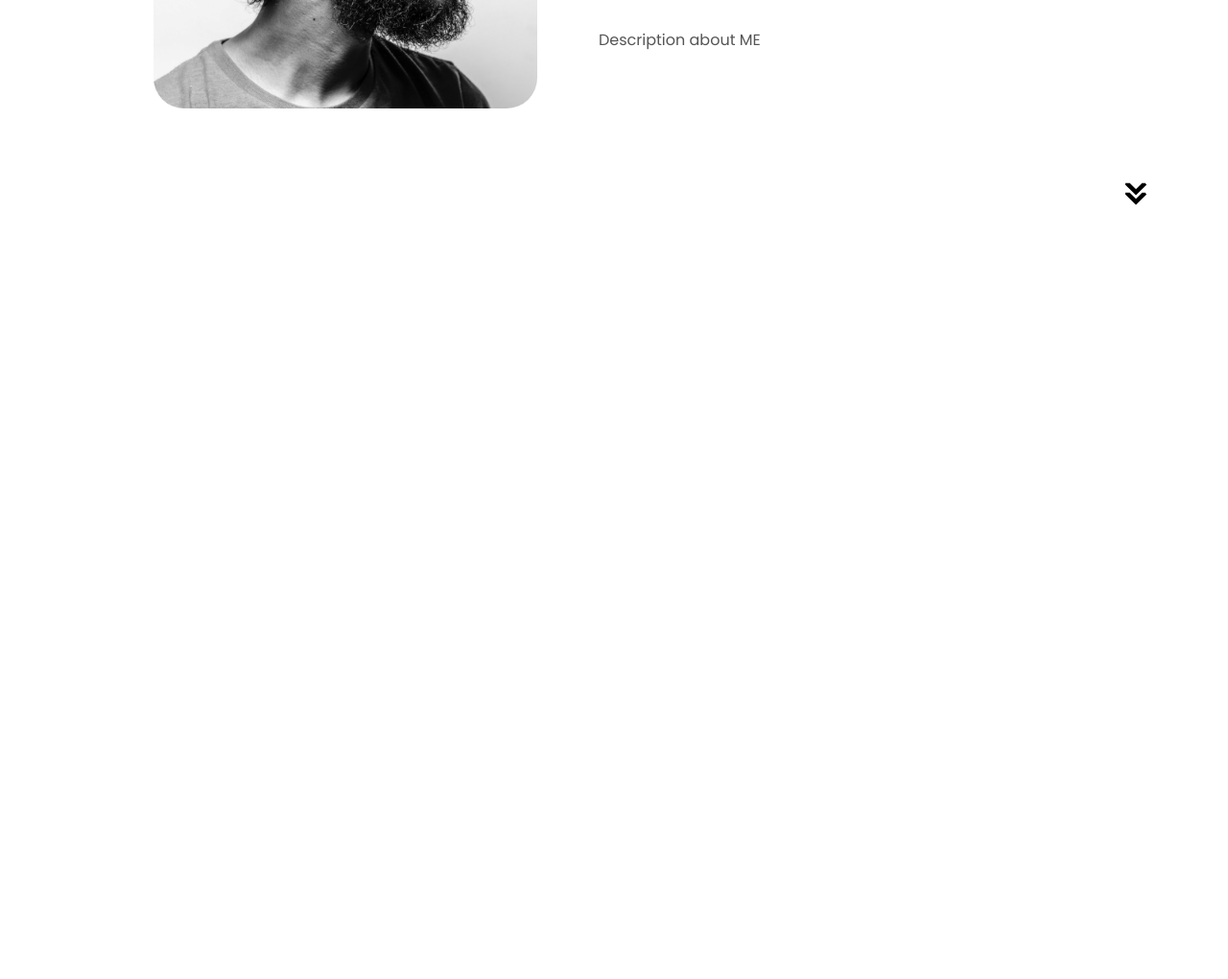
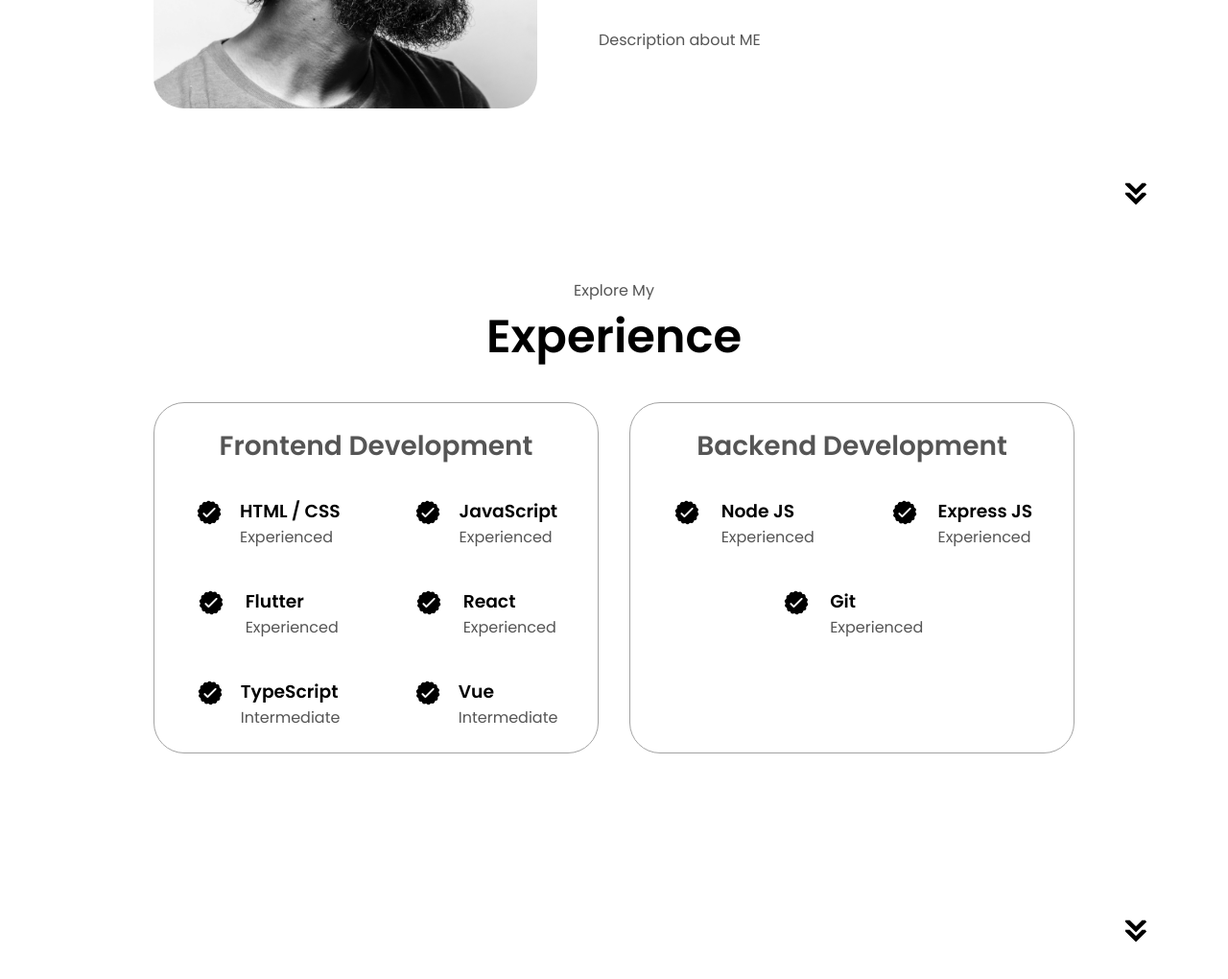
Before and after one commit to omarzouaoui1/portfolio, a plain HTML site: page index.html in a window 1280 px wide. Shown: the part 1286-2306 px from the top of the page at 96% size. Before the commit the page ends 1544 px from the top, so only its background shows below. Drawn offline with Linux system fonts and the light colour scheme.

Commit message:
Experience section done

```diff
--- a/index.html
+++ b/index.html
@@ -92,6 +92,133 @@
         <img src="./assets/arrow.png" alt="Arrow icon" class="icon arrow" onclick="location.href='./#experience'">
     </section>
 
+    <!-- EXPERIENCE SECTION -->
+    <section id="experience">
+        <p class="section__text__p1">Explore My</p>
+        <h1 class="title">Experience</h1>
+        <div class="experience-details-container">
+          <div class="about-containers">
+            <div class="details-container">
+              <h2 class="experience-sub-title">Frontend Development</h2>
+              <div class="article-container">
+                <article>
+                  <img
+                    src="./assets/checkmark.png"
+                    alt="Experience icon"
+                    class="icon"
+                  />
+                  <div>
+                    <h3>HTML / CSS</h3>
+                    <p>Experienced</p>
+                  </div>
+                </article>
+                <article>
+                  <img
+                    src="./assets/checkmark.png"
+                    alt="Experience icon"
+                    class="icon"
+                  />
+                  <div>
+                    <h3>JavaScript</h3>
+                    <p>Experienced</p>
+                  </div>
+                </article>
+                <article>
+                  <img
+                    src="./assets/checkmark.png"
+                    alt="Experience icon"
+                    class="icon"
+                  />
+                  <div>
+                    <h3>Flutter</h3>
+                    <p>Experienced</p>
+                  </div>
+                </article>
+                <article>
+                  <img
+                    src="./assets/checkmark.png"
+                    alt="Experience icon"
+                    class="icon"
+                  />
+                  <div>
+                    <h3>React</h3>
+                    <p>Experienced</p>
+                  </div>
+                </article>
+                <article>
+                    <img
+                      src="./assets/checkmark.png"
+                      alt="Experience icon"
+                      class="icon"
+                    />
+                    <div>
+                      <h3>TypeScript</h3>
+                      <p>Intermediate</p>
+                    </div>
+                  </article>
+                  <article>
+                    <img
+                      src="./assets/checkmark.png"
+                      alt="Experience icon"
+                      class="icon"
+                    />
+                    <div>
+                      <h3>Vue</h3>
+                      <p>Intermediate</p>
+                    </div>
+                  </article>
+              </div>
+            </div>
+            <div class="details-container">
+              <h2 class="experience-sub-title">Backend Development</h2>
+              <div class="article-container">
+                <article>
+                  <img
+                    src="./assets/checkmark.png"
+                    alt="Experience icon"
+                    class="icon"
+                  />
+                  <div>
+                    <h3>Node JS</h3>
+                    <p>Experienced</p>
+                  </div>
+                </article>
+                <article>
+                  <img
+                    src="./assets/checkmark.png"
+                    alt="Experience icon"
+                    class="icon"
+                  />
+                  <div>
+                    <h3>Express JS</h3>
+                    <p>Experienced</p>
+                  </div>
+                </article>
+                <article>
+                  <img
+                    src="./assets/checkmark.png"
+                    alt="Experience icon"
+                    class="icon"
+                  />
+                  <div>
+                    <h3>Git</h3>
+                    <p>Experienced</p>
+                  </div>
+                </article>
+              </div>
+            </div>
+          </div>
+        </div>
+        <img
+          src="./assets/arrow.png"
+          alt="Arrow icon"
+          class="icon arrow"
+          onclick="location.href='./#projects'"
+        />
+      </section>
+
+
+
     <script src="script.js"></script>
 </body>
 </html>
--- a/style.css
+++ b/style.css
@@ -312,3 +312,42 @@ section{
     width: 400px;
     margin: auto 0;
   }
+
+/* EXPERIENCE SECTION */
+
+#experience {
+    position: relative;
+  }
+
+  .experience-sub-title {
+    color: rgb(85, 85, 85);
+    font-weight: 600;
+    font-size: 1.75rem;
+    margin-bottom: 2rem;
+  }
+
+  .experience-details-container {
+    display: flex;
+    justify-content: center;
+    flex-direction: column;
+  }
+
+  .article-container {
+    display: flex;
+    text-align: initial;
+    flex-wrap: wrap;
+    flex-direction: row;
+    gap: 2.5rem;
+    justify-content: space-around;
+  }
+
+  article {
+    display: flex;
+    width: 10rem;
+    justify-content: space-around;
+    gap: 0.5rem;
+  }
+
+  article .icon {
+    cursor: default;
+  }
```
